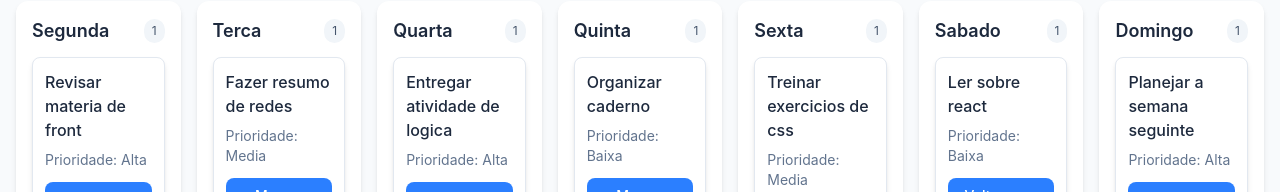
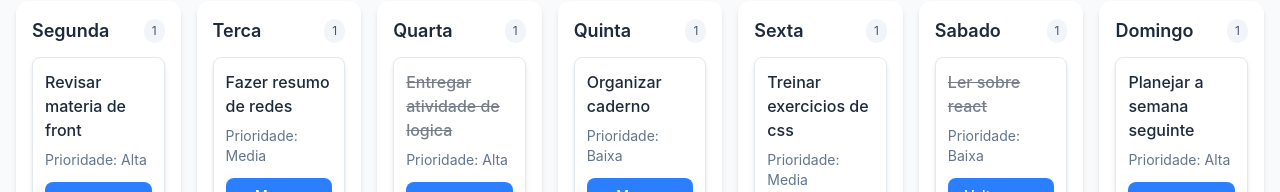
Before and after one commit to laraa-n/Planejador-de-tarefas-React, a React (Vite) app: page / in a window 1280 px wide. Shown: the part 382-574 px from the top of the page. Built offline with nearby package versions, Linux system fonts and the light colour scheme.

Commit message:
tarefas concluidas agora ficam riscadas

```diff
--- a/src/components/TaskCard.jsx
+++ b/src/components/TaskCard.jsx
@@ -1,7 +1,11 @@
 function TaskCard({ tarefa, marcarConcluida, apagarTarefa }) {
   return (
     <article className="mb-3 rounded-lg border border-slate-200 bg-white p-3 shadow-md">
-      <h3 className="font-medium text-slate-800">{tarefa.title}</h3>
+      <h3
+        className={`font-medium text-slate-800 ${tarefa.done ? 'line-through opacity-60' : ''}`}
+      >
+        {tarefa.title}
+      </h3>
       <p className="mt-2 text-sm text-slate-500">Prioridade: {tarefa.priority}</p>
       <div className="mt-3 space-y-2">
         <button
```
